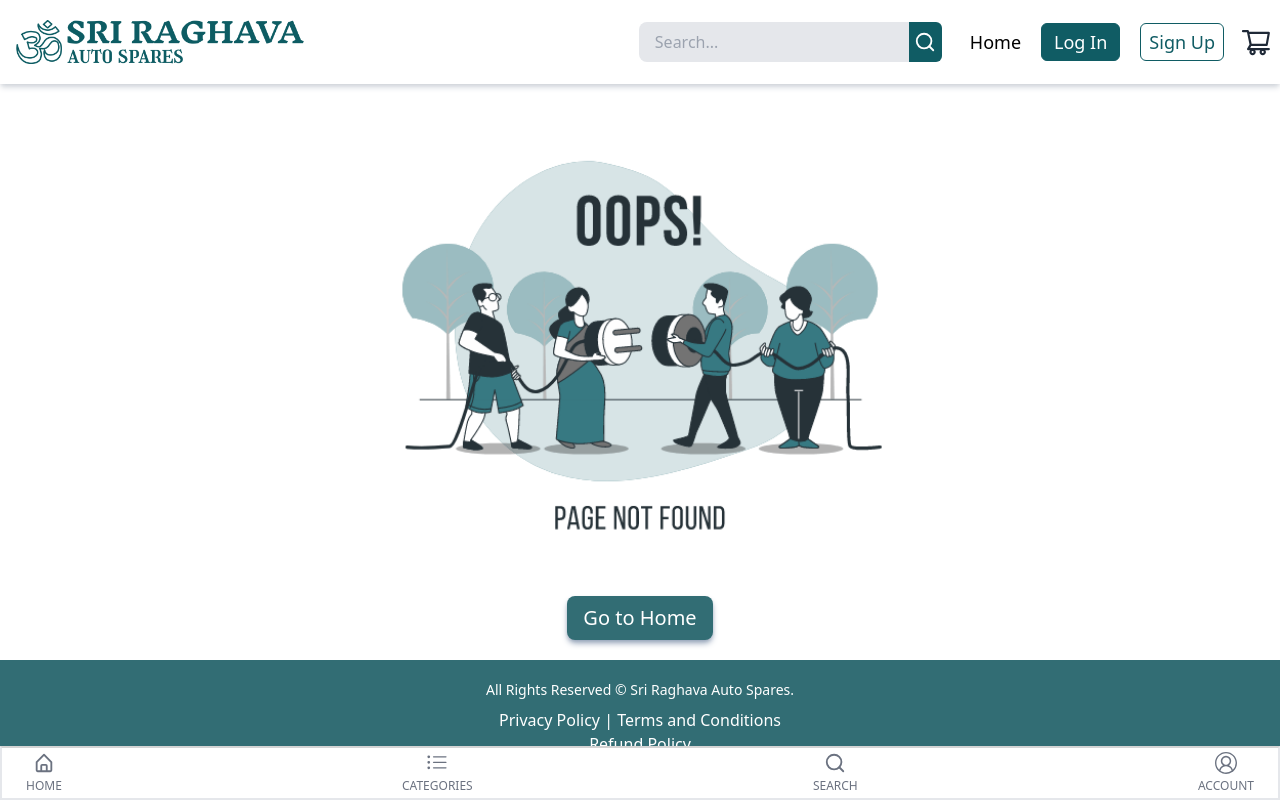
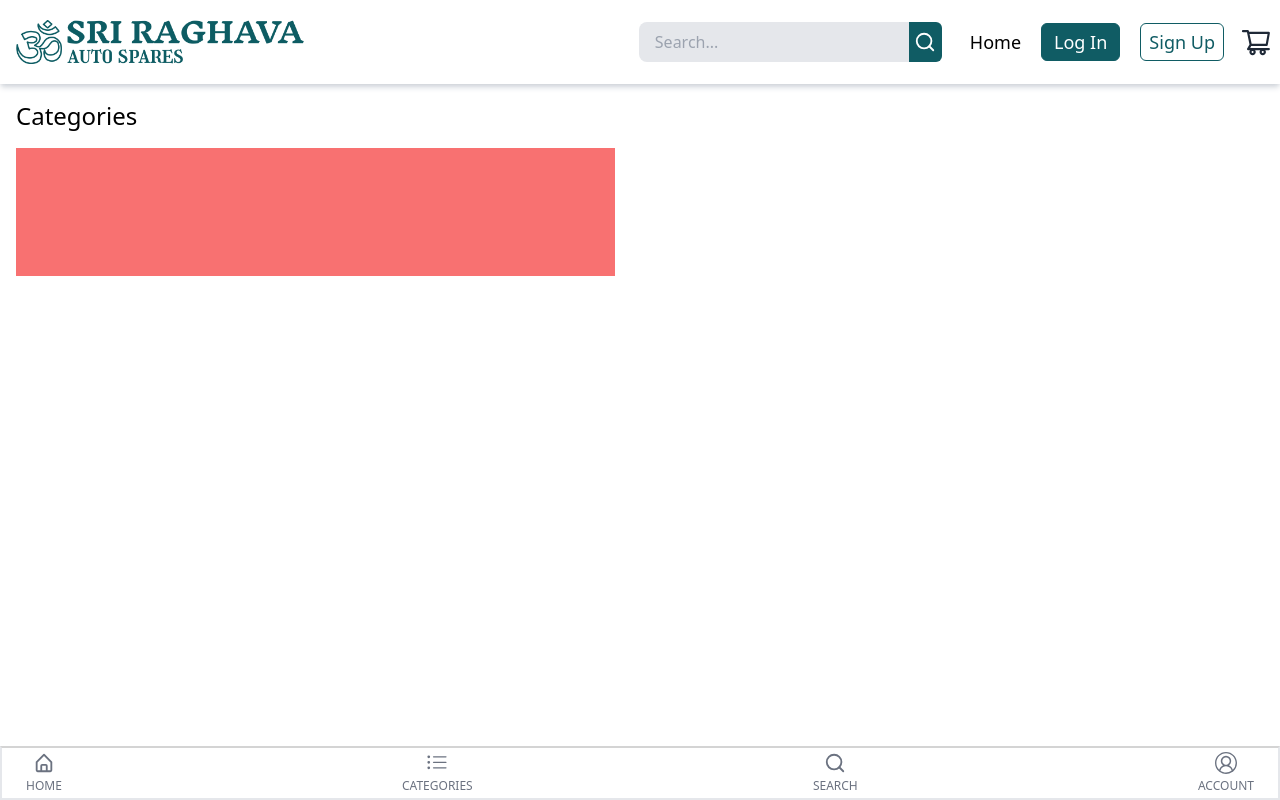
Before and after one commit to saikumarkusangi/AutoSpares-ECommerce, a React (Create React App) app: page /categories in a window 1280 px wide. Shown: the top 800 px of the page. Built offline with nearby package versions, Linux system fonts and the light colour scheme.

Commit message:
assets added

```diff
--- a/src/App.js
+++ b/src/App.js
@@ -9,6 +9,7 @@ import { useEffect } from "react";
 import PrivacyPolicy from "./components/pages/PrivacyPolicy";
 import TermsAndConditions from "./components/pages/TermsAndConditions";
 import RefundPolicy from "./components/pages/RefundPolicy";
+import Categories from "./components/pages/Categories";
 
 function App() {
   function ScrollToTop() {
@@ -33,6 +34,7 @@ function App() {
             <Route path="/terms-conditions" element={<TermsAndConditions/>} />
             <Route path="/refund-policy" element={<RefundPolicy/>} />
             <Route path="/cart" element={<Cart/>} />
+            <Route path="/categories" element={<Categories/>} />
             <Route path="/shop/:heading" element={<Shop/>} />
             <Route path="/product/:title" element={<Product/>} />
           </Routes>
--- /dev/null
+++ b/src/components/Layout/BottomNav.js
@@ -0,0 +1,18 @@
+import {BsListUl} from 'react-icons/bs';
+import {BiHomeAlt} from "react-icons/bi";
+import {VscAccount} from "react-icons/vsc";
+import {FiSearch} from "react-icons/fi";
+import { Link } from 'react-router-dom';
+
+const BottomNav = () => {
+         return(
+            <div className="flex px-6 py-1  justify-between bg-white border-t-[#0000012b]  border-2 w-full fixed bottom-0">
+                <Link to="/" className="flex flex-col gap-1 items-center text-xs text-gray-500"><BiHomeAlt size={22}/> HOME</Link>
+                <Link to="/categories" className="flex flex-col gap-1 items-center text-xs text-gray-500"><BsListUl size={22}/> CATEGORIES</Link>
+                <Link className="flex flex-col gap-1 items-center text-xs text-gray-500"><FiSearch size={22}/> SEARCH</Link>
+                <Link className="flex flex-col gap-1 items-center text-xs text-gray-500"><VscAccount size={22}/> ACCOUNT</Link>
+            </div>
+         )
+}
+
+export default BottomNav
--- a/src/components/Layout/Layout.js
+++ b/src/components/Layout/Layout.js
@@ -1,10 +1,7 @@
 
 import Footer from "./Footer";
 import Header from "./Header";
-import {BsFillPersonFill,BsListUl} from 'react-icons/bs';
-import {BiHomeAlt} from "react-icons/bi";
-import {VscAccount} from "react-icons/vsc";
-import {FiSearch} from "react-icons/fi";
+import BottomNav from "./BottomNav";
 
 const Layout = ({children,title}) => {
 
@@ -12,16 +9,11 @@ const Layout = ({children,title}) => {
     return(
         <div>
            <Header/>
-            <main>
+            <main className="min-h-screen">
               {children}
             </main>
             <Footer/>
-            <div className="flex px-6 py-1  justify-between bg-white border-t-[#0000012b]  border-2 w-full fixed bottom-0">
-                <span className="flex flex-col gap-1 items-center text-xs text-gray-500"><BiHomeAlt size={22}/> HOME</span>
-                <span className="flex flex-col gap-1 items-center text-xs text-gray-500"><BsListUl size={22}/> CATEGORIES</span>
-                <span className="flex flex-col gap-1 items-center text-xs text-gray-500"><FiSearch size={22}/> SEARCH</span>
-                <span className="flex flex-col gap-1 items-center text-xs text-gray-500"><VscAccount size={22}/> ACCOUNT</span>
-            </div>
+            <BottomNav/>
         </div>
     )
 }
--- /dev/null
+++ b/src/components/pages/Categories.js
@@ -0,0 +1,18 @@
+
+
+const Categories = () => {
+    return(
+        <div className="">
+            <h1 className="px-4 py-4 text-2xl font-lightbold">Categories</h1>
+            <div className="flex flex-wrap gap-2 px-4">
+             <div className="bg-red-400 w-[48%] h-32"></div>
+
+
+
+
+            </div>
+        </div>
+    )
+}
+
+export default Categories;
```
